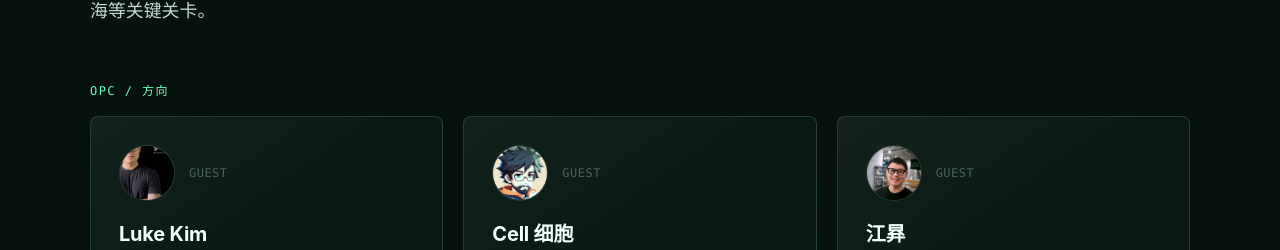
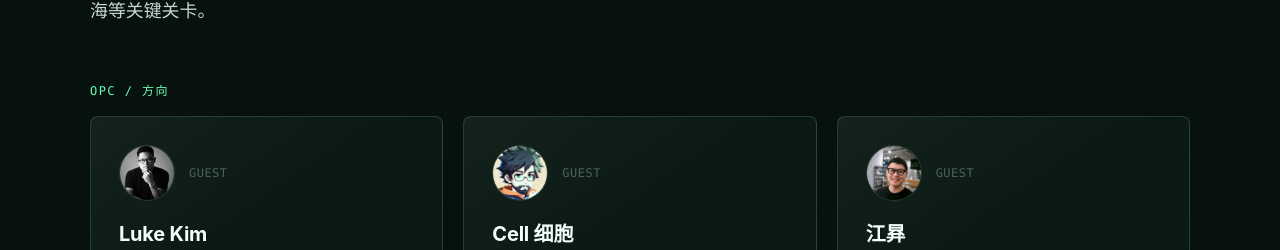
Before and after one commit to jueduizone/soloship, a Next.js app: page / in a window 1280 px wide. Shown: the part 3331-3581 px from the top of the page. Built offline with nearby package versions, Linux system fonts and the light colour scheme; no server answers.

Commit message:
content: update luke kim avatar

```diff
--- a/app/_components/content.ts
+++ b/app/_components/content.ts
@@ -176,7 +176,7 @@ export const mentors = {
           name: 'Luke Kim',
           role: '独立个人创业导师，UC Berkeley 讲师',
           bio: '$25M raised，500+ coached，聚焦 OPC 理念、定价与个人商业闭环。',
-          avatarUrl: '/assets/guests/luke-kim.jpg',
+          avatarUrl: '/assets/guests/luke-kim.png',
         },
         {
           name: 'Cell 细胞',
```
Also changed, not shown: public/assets/guests/luke-kim.jpg (deleted), public/assets/guests/luke-kim.png (added).
